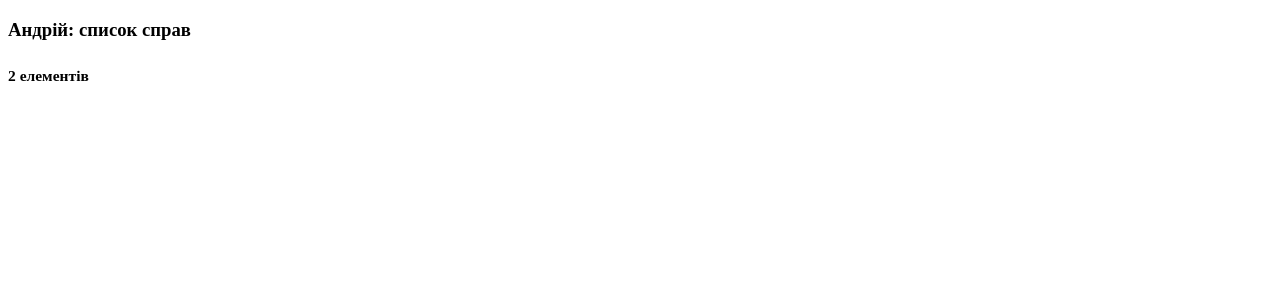
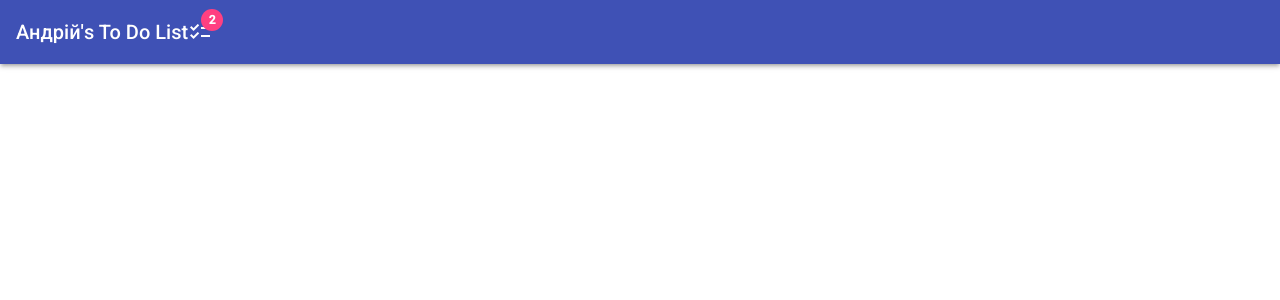
Before and after one commit to CherpakAndrii/ReactiveProgramming, an Angular app in the folder Lab3/todo/: page / in a window 1280 px wide. Shown: the top 300 px of the page. Built offline with nearby package versions, Linux system fonts and the light colour scheme.

Commit message:
Some styles from angular material added

```diff
--- a/Lab3/todo/angular.json
+++ b/Lab3/todo/angular.json
@@ -48,6 +48,7 @@
               "src/assets"
             ],
             "styles": [
+              "./node_modules/@angular/material/prebuilt-themes/indigo-pink.css",
               "src/styles.css"
             ],
             "scripts": []
@@ -115,6 +116,7 @@
               "src/assets"
             ],
             "styles": [
+              "./node_modules/@angular/material/prebuilt-themes/indigo-pink.css",
               "src/styles.css"
             ],
             "scripts": []
--- a/Lab3/todo/package.json
+++ b/Lab3/todo/package.json
@@ -8,10 +8,12 @@
   "private": true,
   "dependencies": {
     "@angular/animations": "~13.0.0",
+    "@angular/cdk": "^13.0.2",
     "@angular/common": "~13.0.0",
     "@angular/compiler": "~13.0.0",
     "@angular/core": "~13.0.0",
     "@angular/forms": "~13.0.0",
+    "@angular/material": "^13.0.2",
     "@angular/platform-browser": "~13.0.0",
     "@angular/platform-browser-dynamic": "~13.0.0",
     "@angular/router": "~13.0.0",
--- a/Lab3/todo/src/app/app.component.css
+++ b/Lab3/todo/src/app/app.component.css
@@ -0,0 +1 @@
+spacer { flex: 1 1 auto }
--- a/Lab3/todo/src/app/app.component.html
+++ b/Lab3/todo/src/app/app.component.html
@@ -1,4 +1,6 @@
-<h3>
-  {{ username }}: список справ
-  <h5>{{ itemCount }} елементів</h5>
-</h3>
+<mat-toolbar color="primary" class="mat-elevation-z3">
+  <span class="spacer"></span>
+  <span>{{ username }}'s To Do List </span>
+  <span class="spacer"></span>
+  <mat-icon matBadge="{{ itemCount }}" matBadgeColor="accent"> checklist </mat-icon>
+</mat-toolbar>
--- a/Lab3/todo/src/app/app.module.ts
+++ b/Lab3/todo/src/app/app.module.ts
@@ -1,14 +1,29 @@
 import { NgModule } from '@angular/core';
 import { BrowserModule } from '@angular/platform-browser';
-
 import { AppComponent } from './app.component';
+import { BrowserAnimationsModule } from '@angular/platform-browser/animations';
+import { FormsModule } from '@angular/forms'
+import { MatButtonModule } from '@angular/material/button';
+import { MatToolbarModule } from '@angular/material/toolbar';
+import { MatIconModule } from '@angular/material/icon';
+import { MatBadgeModule } from '@angular/material/badge';
+import { MatTableModule } from '@angular/material/table';
+import { MatCheckboxModule } from '@angular/material/checkbox';
+import { MatFormFieldModule } from '@angular/material/form-field';
+import { MatInputModule } from '@angular/material/input';
+import { MatSlideToggleModule } from '@angular/material/slide-toggle';
 
 @NgModule({
   declarations: [
     AppComponent
   ],
   imports: [
-    BrowserModule
+    BrowserModule,
+    BrowserAnimationsModule,
+    FormsModule,
+    MatButtonModule, MatToolbarModule, MatIconModule, MatBadgeModule,
+    MatTableModule, MatCheckboxModule, MatFormFieldModule, MatInputModule,
+    MatSlideToggleModule
   ],
   providers: [],
   bootstrap: [AppComponent]
--- a/Lab3/todo/src/index.html
+++ b/Lab3/todo/src/index.html
@@ -6,6 +6,9 @@
   <base href="/">
   <meta name="viewport" content="width=device-width, initial-scale=1">
   <link rel="icon" type="image/x-icon" href="favicon.ico">
+  <link rel="preconnect" href="https://fonts.gstatic.com">
+  <link href="https://fonts.googleapis.com/css2?family=Roboto:wght@300;400;500&display=swap" rel="stylesheet">
+  <link href="https://fonts.googleapis.com/icon?family=Material+Icons" rel="stylesheet">
 </head>
 <body>
   <app-root></app-root>
--- a/Lab3/todo/src/styles.css
+++ b/Lab3/todo/src/styles.css
@@ -1 +1,4 @@
 /* You can add global styles to this file, and also import other style files */
+
+html, body { height: 100%; }
+body { margin: 0; font-family: Roboto, "Helvetica Neue", sans-serif; }
```
Also changed, not shown: 1 other file (tests, documents, lock files or other folders).
